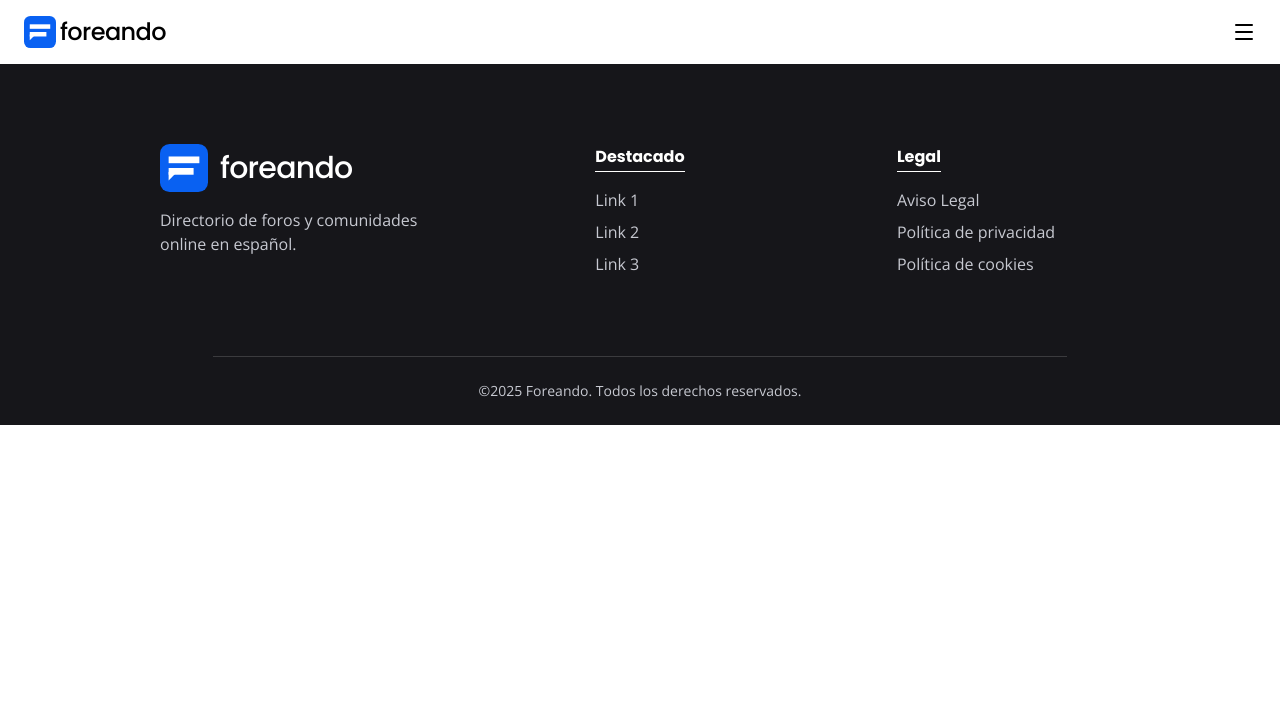
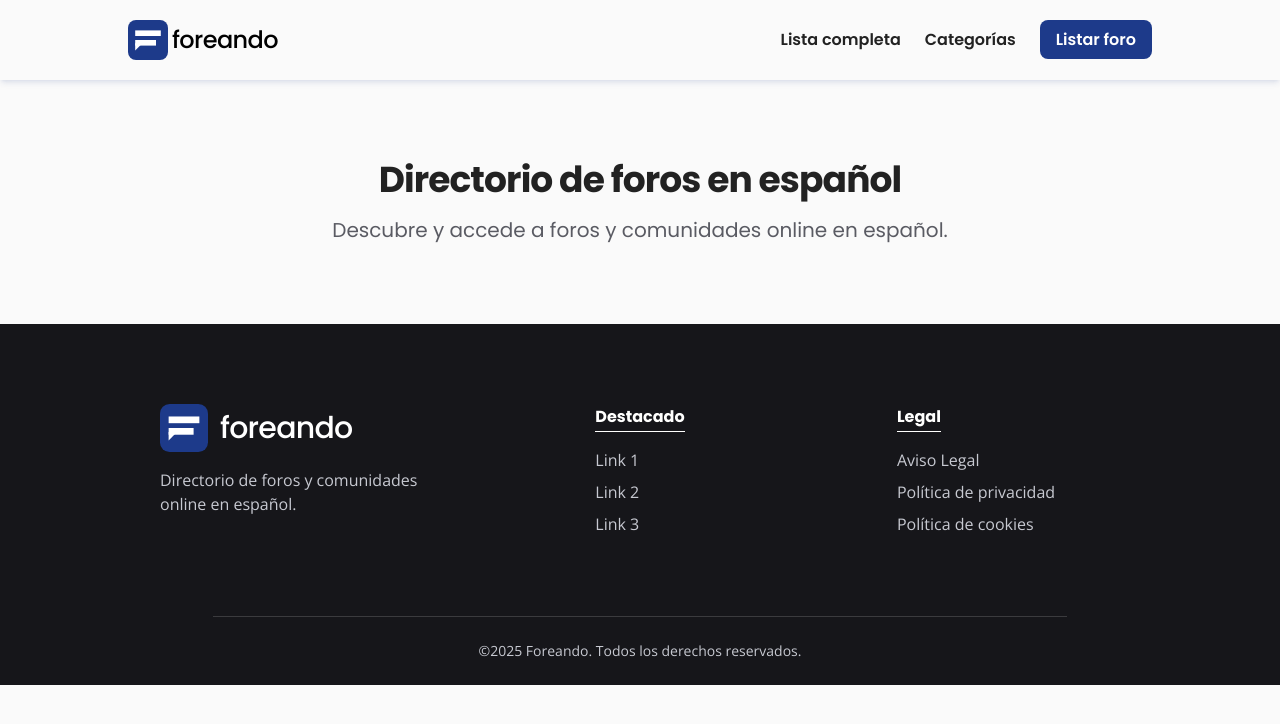
Before and after one commit to leknod/foreando-web, a Next.js app: page / in a window 1280 px wide. Shown: the top 724 px of the page. Built offline with nearby package versions, Linux system fonts and the light colour scheme.

Commit message:
feat: finalize responsive header and navigation

```diff
--- a/package.json
+++ b/package.json
@@ -10,6 +10,7 @@
     "format": "prettier --write ."
   },
   "dependencies": {
+    "motion": "^12.23.26",
     "next": "16.0.7",
     "react": "19.2.0",
     "react-dom": "19.2.0"
--- a/src/app/globals.css
+++ b/src/app/globals.css
@@ -9,6 +9,6 @@
   --color-foreground-dark: #fffffe;
   --color-muted-dark: #c7c9d1;
 
-  --color-primary: #0961f2;
+  --color-primary: #1d3a8a;
   --color-primary-soft: #dce7ff;
 }
--- a/src/app/layout.js
+++ b/src/app/layout.js
@@ -10,8 +10,10 @@ export const metadata = {
 
 export default function RootLayout({ children }) {
   return (
-    <html lang="es" className="bg-d-background">
-      <body className={`bg-white ${openSans.className} antialiased`}>
+    <html lang="es">
+      <body
+        className={`bg-surface text-foreground ${openSans.className} antialiased`}
+      >
         <Header />
         {children}
         <Footer />
--- a/src/app/page.js
+++ b/src/app/page.js
@@ -1,3 +1,20 @@
+import { poppins } from "@/lib/fonts";
+
 export default function Home() {
-  return <></>;
+  return (
+    <>
+      <header className="mx-auto max-w-4xl px-4 py-16 sm:py-20">
+        <h1
+          className={`text-foreground ${poppins.className} mb-4 text-center text-3xl font-extrabold tracking-tight antialiased md:text-4xl`}
+        >
+          Directorio de foros en español
+        </h1>
+        <p
+          className={`text-muted ${poppins.className} text-center text-xl antialiased`}
+        >
+          Descubre y accede a foros y comunidades online en español.
+        </p>
+      </header>
+    </>
+  );
 }
--- a/src/components/brand/Logo.jsx
+++ b/src/components/brand/Logo.jsx
@@ -3,9 +3,9 @@ import { poppins } from "@/lib/fonts";
 export default function Logo({
   on = "light",
   className = "",
-  imgWidth = "w-12",
-  textSize = "text-3xl",
-  gap = "gap-3",
+  imgWidth = "w-10",
+  textSize = "text-2xl",
+  gap = "gap-1",
 }) {
   const textClass = on === "light" ? "text-black" : "text-white";
 
--- /dev/null
+++ b/src/components/icons/CloseIcon.jsx
@@ -0,0 +1,18 @@
+export default function CloseIcon() {
+  return (
+    <svg
+      xmlns="http://www.w3.org/2000/svg"
+      width="24"
+      height="24"
+      viewBox="0 0 24 24"
+      fill="none"
+      stroke="currentColor"
+      strokeWidth="2"
+      strokeLinecap="round"
+      strokeLinejoin="round"
+    >
+      <path d="M18 6 6 18" />
+      <path d="m6 6 12 12" />
+    </svg>
+  );
+}
--- a/src/components/layout/Footer.jsx
+++ b/src/components/layout/Footer.jsx
@@ -8,7 +8,13 @@ export default function Footer() {
       <div className="space-y-10 px-4 py-12 sm:mx-auto sm:grid sm:max-w-3xl sm:grid-cols-2 sm:gap-10 sm:space-y-0 sm:px-6 sm:py-16 lg:max-w-5xl lg:grid-cols-3 lg:gap-12 lg:px-8 lg:py-20">
         <section className="sm:col-span-2 lg:col-span-1 lg:mx-auto">
           <Link href="/" aria-label="Ir a la página principal">
-            <Logo on="dark" className="mb-4" />
+            <Logo
+              on="dark"
+              className="mb-4"
+              imgWidth="w-12"
+              textSize="text-3xl"
+              gap="gap-3"
+            />
           </Link>
           <p>Directorio de foros y comunidades online en español.</p>
         </section>
--- a/src/components/layout/Header.jsx
+++ b/src/components/layout/Header.jsx
@@ -1,11 +1,55 @@
+"use client";
 import Logo from "../brand/Logo";
 import MenuIcon from "../icons/MenuIcon";
+import { poppins } from "@/lib/fonts";
+import { useState } from "react";
+import MobileMenu from "./MobileMenu";
+import Link from "next/link";
+import { AnimatePresence } from "motion/react";
 
 export default function Header() {
+  const [isMenuOpen, setIsMenuOpen] = useState(false);
+
   return (
-    <header className="flex items-center justify-between px-6 py-4">
-      <Logo imgWidth="w-8" textSize="text-2xl" gap="gap-1" />
-      <MenuIcon />
-    </header>
+    <>
+      <header
+        className={`shadow-primary/10 px-6 py-4 shadow-md md:py-5 ${poppins.className} antialiased`}
+      >
+        <div className="mx-auto flex items-center justify-between md:max-w-5xl">
+          <Link href="/" aria-label="Ir a la página principal">
+            <Logo />
+          </Link>
+          <div className="hidden font-semibold md:block">
+            <nav>
+              <ul className="flex gap-6">
+                <li>
+                  <a href="#">Lista completa</a>
+                </li>
+                <li>
+                  <a href="#">Categorías</a>
+                </li>
+                <li>
+                  <a
+                    className="bg-primary text-foreground-dark hover:bg-primary/90 rounded-lg px-4 py-2"
+                    href="#"
+                  >
+                    Listar foro
+                  </a>
+                </li>
+              </ul>
+            </nav>
+          </div>
+          <button
+            className="cursor-pointer md:hidden"
+            onClick={() => setIsMenuOpen(true)}
+          >
+            <MenuIcon />
+          </button>
+        </div>
+      </header>
+      <AnimatePresence>
+        {isMenuOpen && <MobileMenu onClose={() => setIsMenuOpen(false)} />}
+      </AnimatePresence>
+    </>
   );
 }
--- /dev/null
+++ b/src/components/layout/MobileMenu.jsx
@@ -0,0 +1,48 @@
+import CloseIcon from "../icons/CloseIcon";
+import { motion } from "motion/react";
+
+export default function MobileMenu({ onClose }) {
+  return (
+    <>
+      <motion.div
+        initial={{ opacity: 0 }}
+        animate={{ opacity: 1 }}
+        exit={{ opacity: 0 }}
+        transition={{ duration: 0.25 }}
+        className="bg-surface-dark/50 fixed inset-0 z-40"
+        onClick={onClose}
+      />
+      <motion.aside
+        initial={{ x: "100%" }}
+        animate={{ x: 0 }}
+        exit={{ x: "100%" }}
+        transition={{ duration: 0.3, ease: "easeOut" }}
+        className="bg-surface fixed top-0 right-0 z-50 flex h-dvh w-4/5 flex-col gap-20 px-14 py-10 font-semibold"
+      >
+        <div className="flex justify-end">
+          <button className="cursor-pointer" onClick={onClose}>
+            <CloseIcon />
+          </button>
+        </div>
+        <nav>
+          <ul className="space-y-6">
+            <li>
+              <a href="#">Lista completa</a>
+            </li>
+            <li>
+              <a href="#">Categorías</a>
+            </li>
+          </ul>
+        </nav>
+        <div className="mt-auto flex justify-center">
+          <a
+            className="bg-primary text-foreground-dark hover:bg-primary/90 rounded-lg px-4 py-2"
+            href="#"
+          >
+            Listar foro
+          </a>
+        </div>
+      </motion.aside>
+    </>
+  );
+}
```
Also changed, not shown: public/logo.svg, 1 other file (tests, documents, lock files or other folders).
